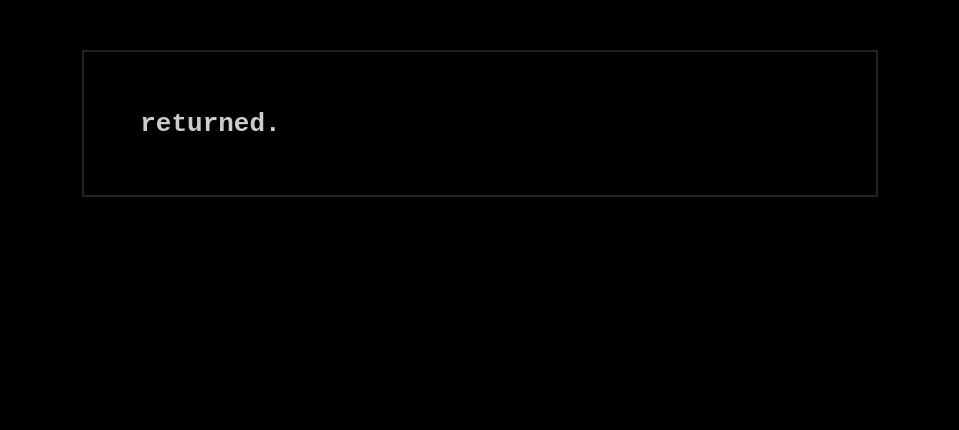
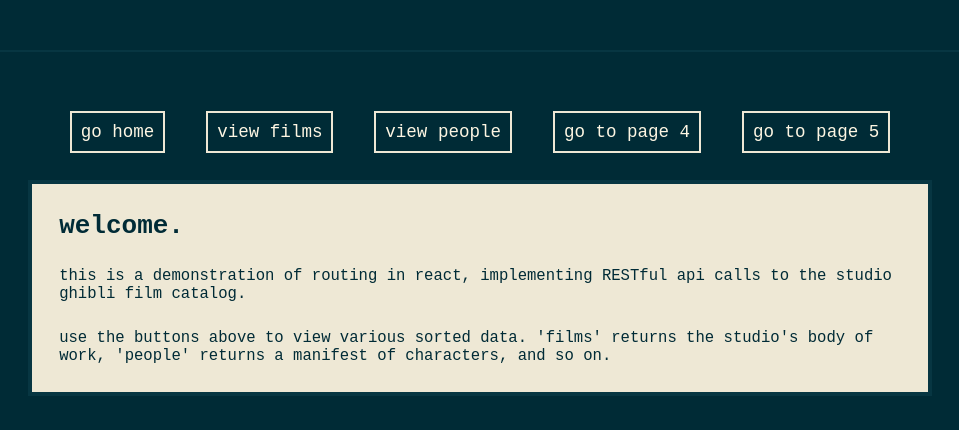
Before and after one commit to plebtech/ib-lab-routing-in-react, a React (Create React App) app: page / in a window 1280 px wide. Shown: the top 430 px of the page, without its empty margins (160-1119 px from the left). Built offline with nearby package versions, Linux system fonts and the light colour scheme.

Commit message:
further structuring/styling.

```diff
--- a/src/components/App.jsx
+++ b/src/components/App.jsx
@@ -1,13 +1,35 @@
 import React, { Component } from 'react';
 import 'isomorphic-fetch';
-import { BrowserRouter as Router, Route, Link } from 'react-router-dom';
+import { BrowserRouter as Router, Route, Link, Switch } from 'react-router-dom';
+import Home from './Home.jsx';
+import Films from './Films.jsx';
+import People from './People.jsx';
+import Page4 from './Page4.jsx';
+import Page5 from './Page5.jsx';
 
 class App extends Component {
     render() {
         return (
-            <div id="app-container">
-                <h1>returned.</h1>
-            </div>
+            <Router>
+                <>
+                    <div id="controls">
+                        <Link to="/">go home</Link>
+                        <Link to="page2">view films</Link>
+                        <Link to="page3">view people</Link>
+                        <Link to="page4">go to page 4</Link>
+                        <Link to="page5">go to page 5</Link>
+                    </div>
+                    <div id="panel">
+                        <Switch>
+                            <Route exact path="/" component={Home} />
+                            <Route path="/page2" component={Films} />
+                            <Route path="/page3" component={People} />
+                            <Route path="/page4" component={Page4} />
+                            <Route path="/page5" component={Page5} />
+                        </Switch>
+                    </div>
+                </>
+            </Router>
         );
     }
 }
--- /dev/null
+++ b/src/components/Films.jsx
@@ -0,0 +1,14 @@
+import React, { Component } from 'react';
+
+class Films extends Component {
+    componentDidMount() {
+        console.log(this.props.match);
+    }
+    render() {
+        return (
+            <h1>films.</h1>
+        )
+    }
+}
+
+export default Films;
--- /dev/null
+++ b/src/components/Home.jsx
@@ -0,0 +1,18 @@
+import React, { Component } from 'react';
+
+class Home extends Component {
+    componentDidMount() {
+        console.log(this.props.match);
+    }
+    render() {
+        return (
+            <>
+                <h1>welcome.</h1>
+                <p>this is a demonstration of routing in react, implementing RESTful api calls to the studio ghibli film catalog.</p>
+                <p>use the buttons above to view various sorted data. 'films' returns the studio's body of work, 'people' returns a manifest of characters, and so on.</p>
+            </>
+        )
+    }
+}
+
+export default Home;
--- /dev/null
+++ b/src/components/Page4.jsx
@@ -0,0 +1,14 @@
+import React, { Component } from 'react';
+
+class Page4 extends Component {
+    componentDidMount() {
+        console.log(this.props.match);
+    }
+    render() {
+        return (
+            <h1>this is the fourth page.</h1>
+        )
+    }
+}
+
+export default Page4;
--- /dev/null
+++ b/src/components/Page5.jsx
@@ -0,0 +1,14 @@
+import React, { Component } from 'react';
+
+class Page5 extends Component {
+    componentDidMount() {
+        console.log(this.props.match);
+    }
+    render() {
+        return (
+            <h1>this is fifth page.</h1>
+        )
+    }
+}
+
+export default Page5;
--- /dev/null
+++ b/src/components/People.jsx
@@ -0,0 +1,14 @@
+import React, { Component } from 'react';
+
+class People extends Component {
+    componentDidMount() {
+        console.log(this.props.match);
+    }
+    render() {
+        return (
+            <h1>people.</h1>
+        )
+    }
+}
+
+export default People;
--- a/src/index.css
+++ b/src/index.css
@@ -2,12 +2,34 @@
     margin: 1%;
     padding: 1%;
     font-family: monospace;
-    color: #ccc;
+    color: #fdf6e3;
 }
 
 body {
-    max-width: 768px;
+    max-width: 960px;
     margin: 2% auto;
-    border: 2px solid #222;
-    background-color: #000;
+    border: 2px solid #073642;
+    background-color: #002b36;
 }
+
+#controls {
+    display: flex;
+    flex-flow: row wrap;
+    justify-content: space-evenly;
+}
+#controls > a {
+    border: 2px solid #eee8d5;
+    font-size: 1.35em;
+    text-decoration: none;
+}
+
+#panel {
+    border: 4px solid #073642;
+    background-color: #eee8d5;
+}
+#panel > * {
+    color: #002b36;
+}
+#panel > p {
+    font-size: 1.2em;
+}
```
